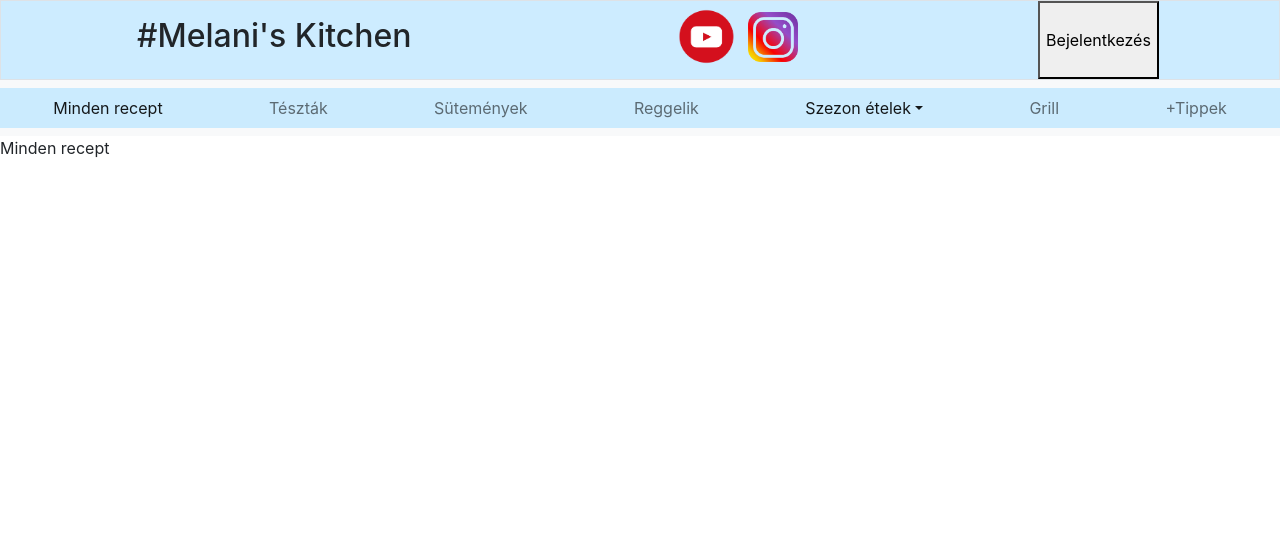
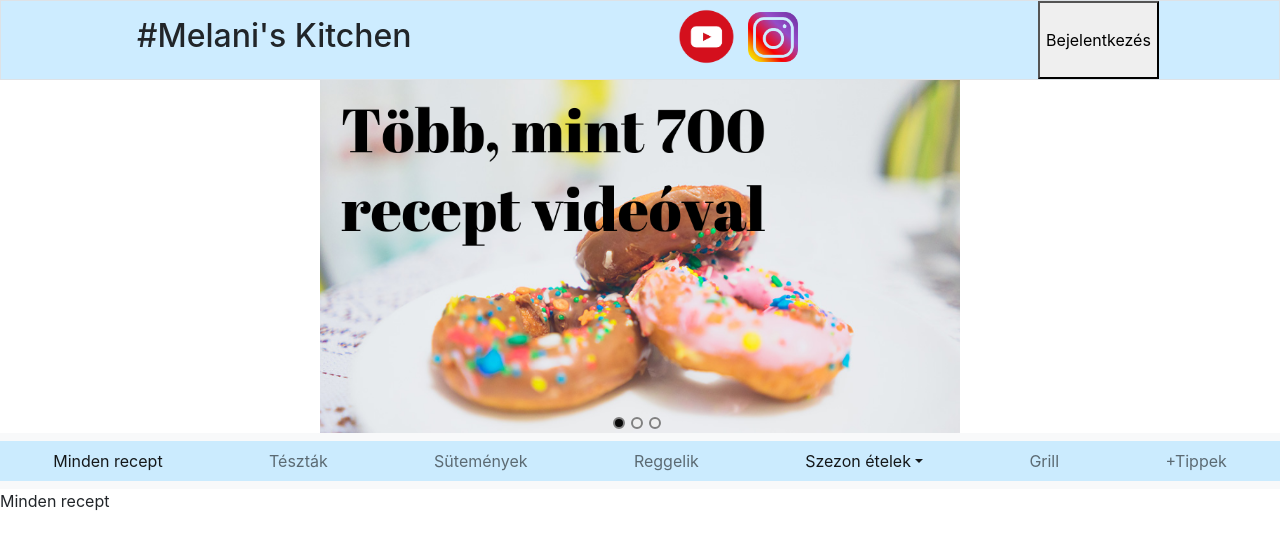
Before and after one commit to b-melani/recipes, a React (Create React App) app in the folder frontend/: page /all in a window 1280 px wide. Shown: the top 550 px of the page. Built offline with nearby package versions, Linux system fonts and the light colour scheme.

Commit message:
Added SlideShow to Page

```diff
--- a/frontend/src/Page.js
+++ b/frontend/src/Page.js
@@ -3,12 +3,16 @@ import { BrowserRouter as Router } from 'react-router-dom'
 import Routing from './Routing'
 import Menu from './Menu'
 import Header from './Header'
+import SlideShow from './SlideShow'
 
 export default function Page() {
   return (
     <Router>
       <header>
         <Header />
+        <div>
+          <SlideShow />
+        </div>
         <div className="col-12">
           <Menu />
         </div>
```
